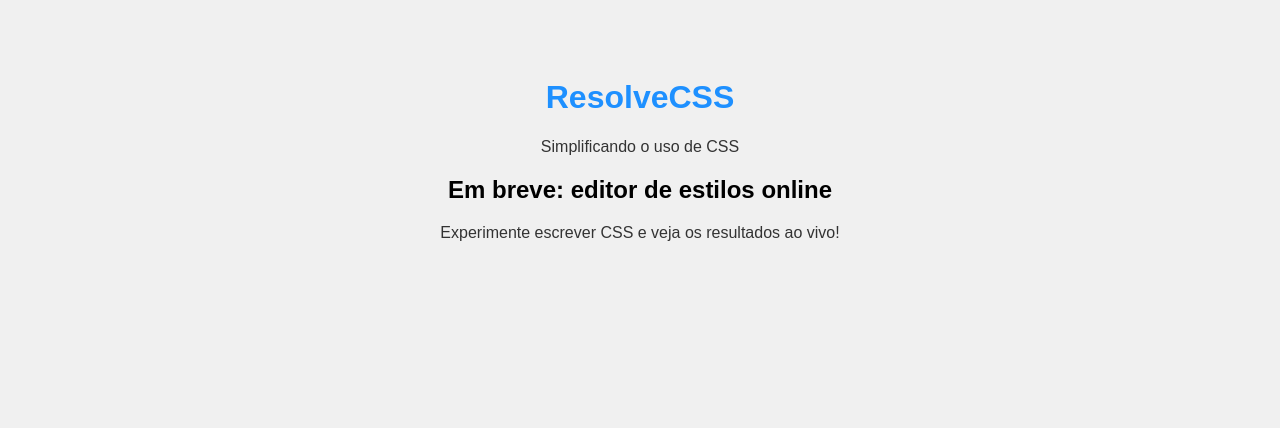
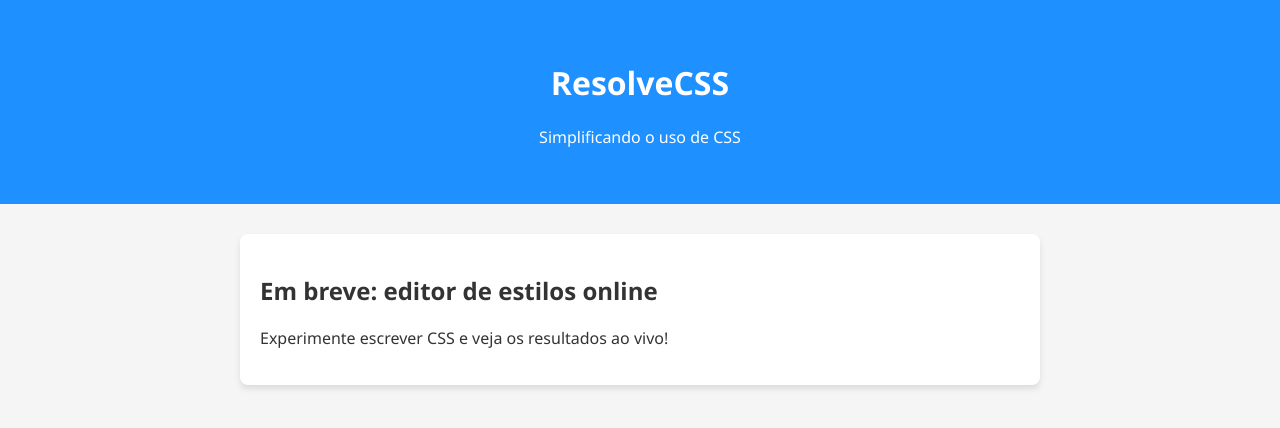
Before and after one commit to luigiscavone/ResolveCSS, a plain HTML site: page index.html in a window 1280 px wide. Drawn offline with Linux system fonts and the light colour scheme.

Commit message:
Update style.css

```diff
--- a/style.css
+++ b/style.css
@@ -1,14 +1,26 @@
 body {
-  background-color: #f0f0f0;
-  font-family: Arial, sans-serif;
-  text-align: center;
-  padding: 50px;
+  margin: 0;
+  font-family: 'Segoe UI', sans-serif;
+  background-color: #f5f5f5;
+  color: #333;
 }
 
-h1 {
-  color: #1e90ff;
+header {
+  background-color: #1e90ff;
+  color: white;
+  padding: 40px 20px;
+  text-align: center;
 }
 
-p {
-  color: #333;
+main {
+  padding: 30px;
+  max-width: 800px;
+  margin: auto;
 }
+
+section {
+  background: white;
+  padding: 20px;
+  border-radius: 8px;
+  box-shadow: 0 4px 6px rgba(0,0,0,0.1);
+}
```
